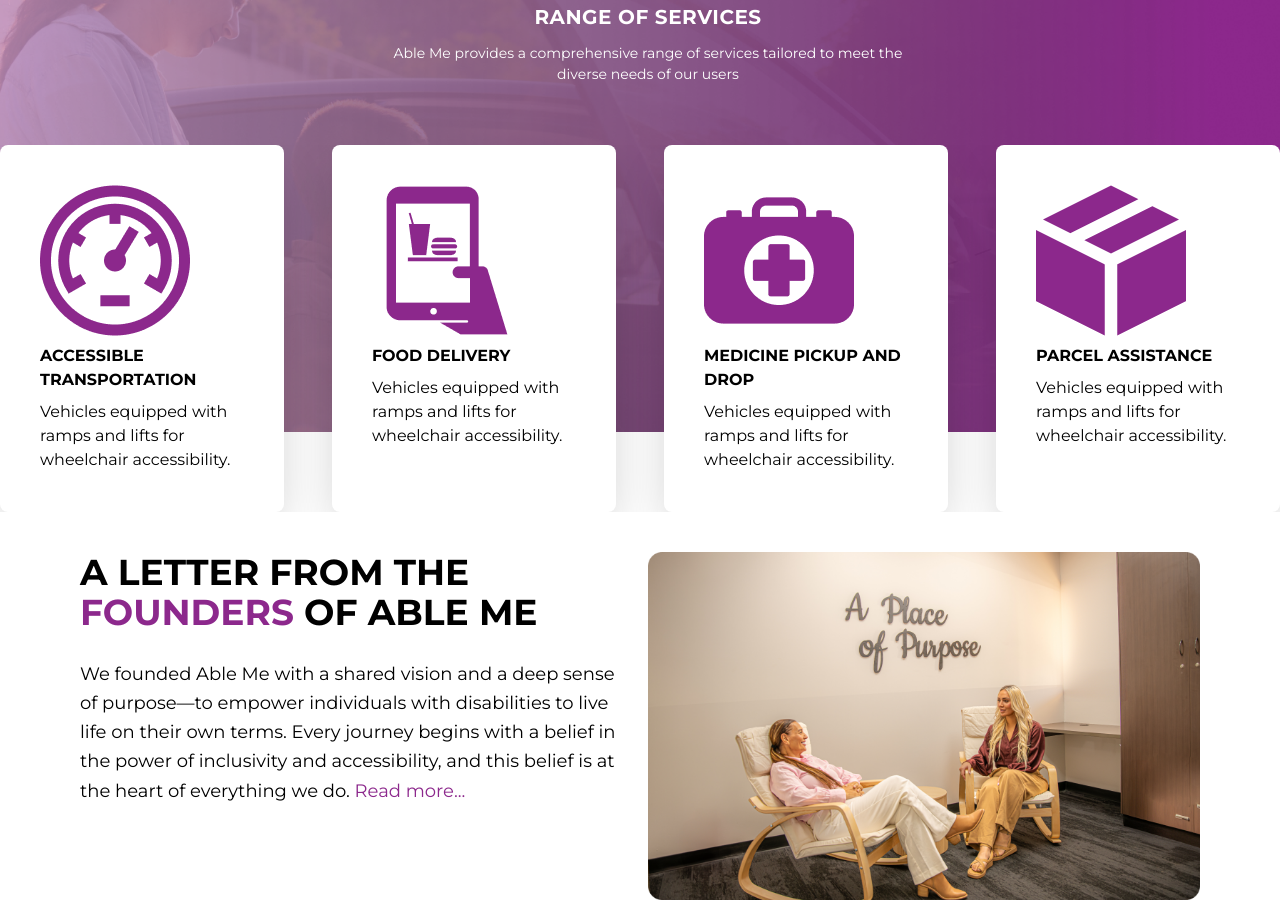
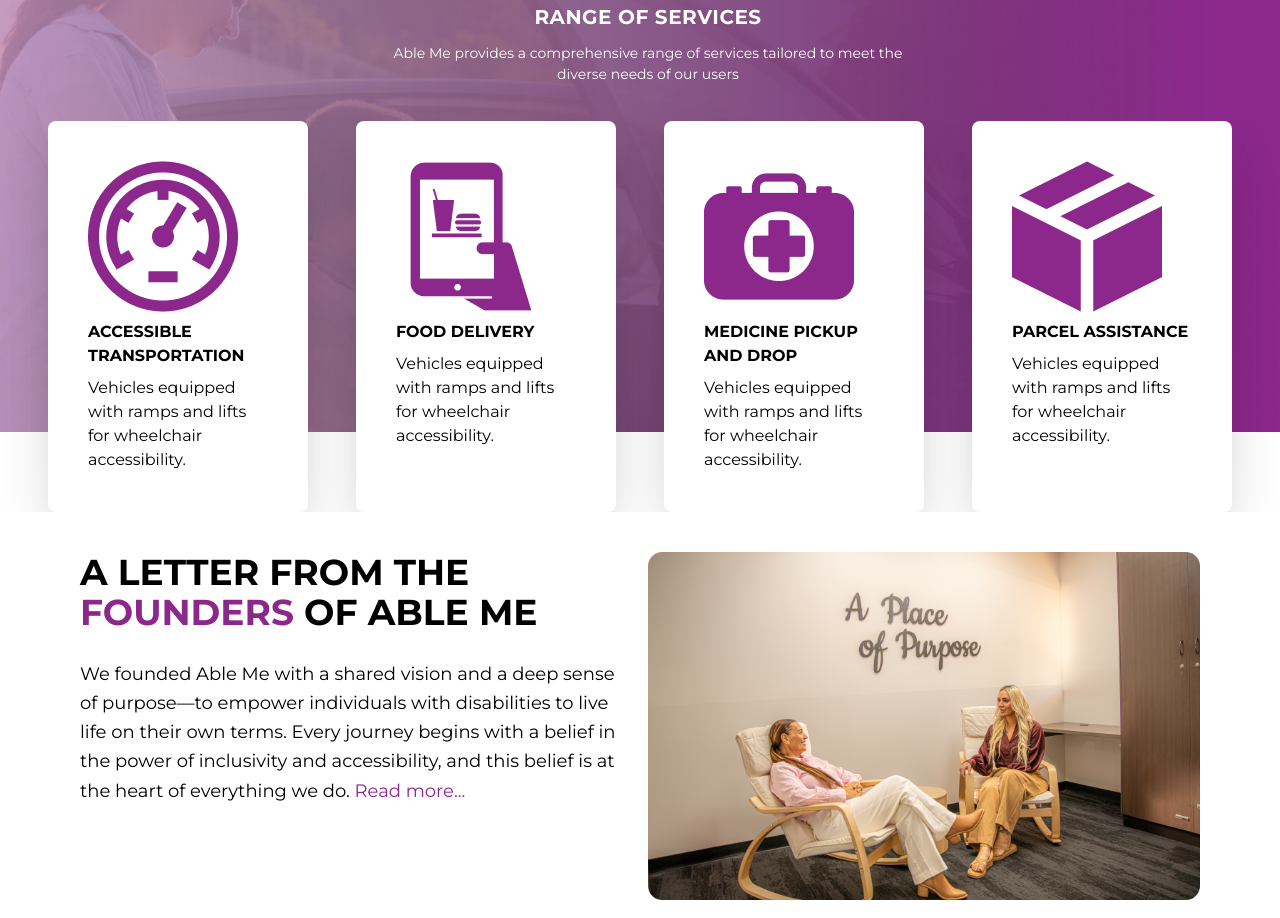
Before and after one commit to alnaughty/able-me-front, a Nuxt app: page / in a window 1280 px wide. Shown: the part 2100-3018 px from the top of the page. Built offline with nearby package versions, Linux system fonts and the light colour scheme.

Commit message:
add gap and px in section 4

```diff
--- a/components/Section4.vue
+++ b/components/Section4.vue
@@ -7,7 +7,7 @@
       <p class="text-[14px] md:text-center text-white">Able Me provides a comprehensive range of services tailored to meet the <br> diverse needs of our users</p>
     </div>
 
-    <div class="absolute flex md:justify-center -bottom-20 gap-4 md:left-0 lg:gap-12 w-screen md:w-[100%] overflow-x-auto md:overflow-hidden z-30">
+    <div class="absolute flex md:justify-center -bottom-20 gap-4 md:left-0 lg:gap-12 w-screen md:w-[100%] overflow-x-auto md:overflow-hidden md:px-12">
       <div class="bg-white rounded-lg p-5 lg:p-10 shadow-2xl min-w-[250px]">
         <img class="mb-2 w-[90px] lg:w-[150px]" src="/meter.png"/>
         <p class="font-bold uppercase mb-2">Accessible <br> Transportation</p>
```
